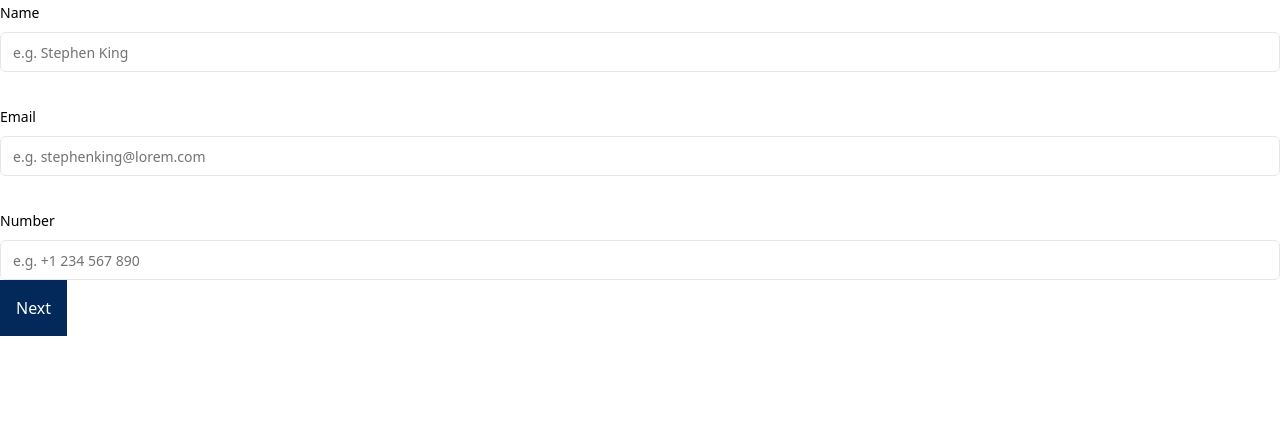
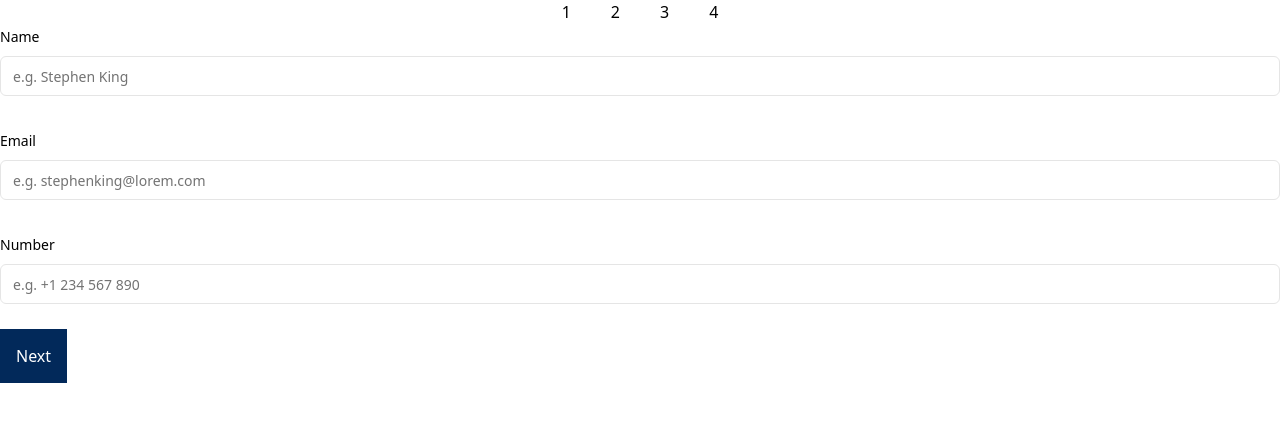
Before and after one commit to Matteonegridev/MultiStep-form, a React (Vite) app: page / in a window 1280 px wide. Shown: the top 422 px of the page. Built offline with nearby package versions, Linux system fonts and the light colour scheme; what fluid-tailwind would draw is missing.

Commit message:
implemented buttons and logic

```diff
--- a/src/App.tsx
+++ b/src/App.tsx
@@ -1,15 +1,12 @@
-import { BrowserRouter, Route, Routes } from "react-router";
-import StepOne from "./components/routes/StepOne";
-import StepTwo from "./components/routes/StepTwo";
+import Form from "./components/Form";
+import Steps from "./components/Steps";
 
 function App() {
   return (
-    <BrowserRouter>
-      <Routes>
-        <Route path="/" element={<StepOne />} />
-        <Route path="/plan" element={<StepTwo />} />
-      </Routes>
-    </BrowserRouter>
+    <>
+      <Steps />
+      <Form />
+    </>
   );
 }
 
--- /dev/null
+++ b/src/components/Form.tsx
@@ -0,0 +1,36 @@
+import { BrowserRouter, Route, Routes } from "react-router";
+import StepOne from "./routes/StepOne";
+import StepTwo from "./routes/StepTwo";
+import { useState } from "react";
+
+function Form() {
+  const [currentStep, setCurrentStep] = useState(0);
+  return (
+    <div>
+      <BrowserRouter>
+        <Routes>
+          <Route
+            path="/"
+            element={
+              <StepOne
+                currentStep={currentStep}
+                setCurrentStep={setCurrentStep}
+              />
+            }
+          />
+          <Route
+            path="/plan"
+            element={
+              <StepTwo
+                currentStep={currentStep}
+                setCurrentStep={setCurrentStep}
+              />
+            }
+          />
+        </Routes>
+      </BrowserRouter>
+    </div>
+  );
+}
+
+export default Form;
--- /dev/null
+++ b/src/components/Steps.tsx
@@ -0,0 +1,12 @@
+function Steps() {
+  return (
+    <div className="flex justify-center gap-10">
+      <p>1</p>
+      <p>2</p>
+      <p>3</p>
+      <p>4</p>
+    </div>
+  );
+}
+
+export default Steps;
--- a/src/components/routes/StepOne.tsx
+++ b/src/components/routes/StepOne.tsx
@@ -11,9 +11,14 @@ import {
   FormMessage,
 } from "@/components/ui/form";
 import { Input } from "@/components/ui/input";
-import { NavLink } from "react-router";
+import ButtonNext from "@/utils/ButtonNext";
 
-function StepOne() {
+export type StepsProps = {
+  currentStep: number;
+  setCurrentStep: React.Dispatch<React.SetStateAction<number>>;
+};
+
+function StepOne({ setCurrentStep }: StepsProps) {
   const form = useForm<SchemaValues>({
     resolver: zodResolver(zodValidation),
     mode: "all",
@@ -90,11 +95,11 @@ function StepOne() {
           />
         </form>
       </Form>
-      <button className="cursor-pointer bg-primary p-4 text-white">
-        <NavLink onClick={handleDisable} className="" to={"/plan"}>
-          Next
-        </NavLink>
-      </button>
+      <ButtonNext
+        onClick={handleDisable}
+        setStep={setCurrentStep}
+        step="/plan"
+      />
     </section>
   );
 }
--- a/src/components/routes/StepTwo.tsx
+++ b/src/components/routes/StepTwo.tsx
@@ -1,5 +1,16 @@
-function StepTwo() {
-  return <div>StepTwo</div>;
+import { type StepsProps } from "./StepOne";
+import ButtonNext from "@/utils/ButtonNext";
+import ButtonPrev from "@/utils/ButtonPrev";
+
+function StepTwo({ currentStep, setCurrentStep }: StepsProps) {
+  console.log(currentStep);
+  return (
+    <div>
+      step2
+      <ButtonNext step="" setStep={setCurrentStep} />
+      <ButtonPrev step="/" setStep={setCurrentStep} />
+    </div>
+  );
 }
 
 export default StepTwo;
--- /dev/null
+++ b/src/utils/ButtonNext.tsx
@@ -0,0 +1,33 @@
+import { NavLink } from "react-router";
+
+type Props = {
+  onClick?: (e: React.MouseEvent<HTMLAnchorElement>) => void;
+  step: string;
+  setStep: React.Dispatch<React.SetStateAction<number>>;
+};
+
+function ButtonNext({ step, setStep, onClick }: Props) {
+  const handleStepForward = (
+    setStep: React.Dispatch<React.SetStateAction<number>>,
+  ) => {
+    setStep((prev) => prev + 1);
+  };
+
+  return (
+    <div className="mt-10">
+      <NavLink
+        onClick={(e) => {
+          handleStepForward(setStep);
+          // if onClick is present only:
+          if (onClick) onClick(e);
+        }}
+        className="cursor-pointer bg-primary p-4 text-white"
+        to={step}
+      >
+        Next
+      </NavLink>
+    </div>
+  );
+}
+
+export default ButtonNext;
--- /dev/null
+++ b/src/utils/ButtonPrev.tsx
@@ -0,0 +1,27 @@
+import { NavLink } from "react-router";
+
+type Props = {
+  step: string;
+  setStep: React.Dispatch<React.SetStateAction<number>>;
+};
+
+function ButtonPrev({ step, setStep }: Props) {
+  const handleStepBack = (
+    setStep: React.Dispatch<React.SetStateAction<number>>,
+  ) => {
+    setStep((prev) => prev - 1);
+  };
+  return (
+    <div className="mt-10">
+      <NavLink
+        onClick={() => handleStepBack(setStep)}
+        className="cursor-pointer bg-primary p-4 text-white"
+        to={step}
+      >
+        Prev
+      </NavLink>
+    </div>
+  );
+}
+
+export default ButtonPrev;
```
